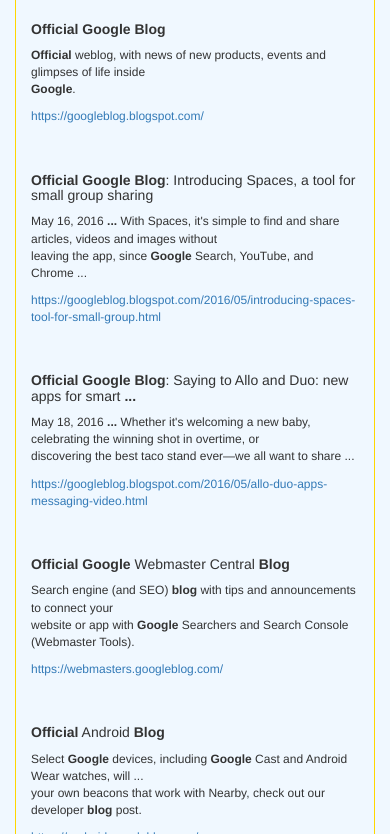
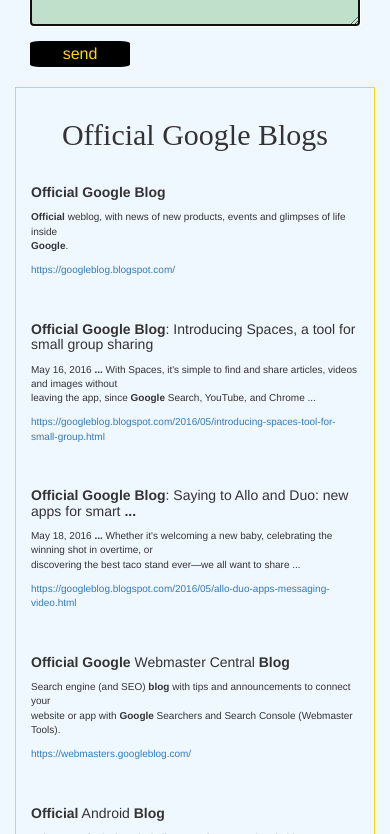
Before and after one commit to hamsters-school/social-school, a website: page app/pages/yurii-kotov/index.html in a window 390 px wide. Shown: the part 609-1443 px from the top of the page. Drawn offline with nearby package versions, Linux system fonts and the light colour scheme.

Commit message:
some minor details

```diff
--- a/app/pages/yurii-kotov/css/style.css
+++ b/app/pages/yurii-kotov/css/style.css
@@ -53,6 +53,10 @@
         margin: 0 auto;
     }
 
+    .article-news {
+        font-size: 16px;
+    }
+
     @media(max-width:767px) {
         .left-colum {
             height: auto;
@@ -62,6 +66,9 @@
         }
         .user-avatar {
             width: 50%;
+        }
+        .article-news {
+            font-size: 10px;
         }
     }
 
@@ -93,8 +100,6 @@
         margin: 20px 0;
     }
 
-    .article-news {}
-
     .to-do__body {
         margin-bottom: 50px;
     }
@@ -105,6 +110,7 @@
 
     .to-do__textarea {
         background-color: #C0E0CB;
+        width: 100%;
     }
 
     .to-do__submit {
@@ -115,6 +121,7 @@
         width: 100px;
         line-height: 1.5;
         border-radius: 10%;
+        margin-bottom: 20px;
     }
 
     .to-do__head {
@@ -127,3 +134,16 @@
         margin: 0;
         padding-left: 10px;
     }
+
+    .to-do__position_sm {
+        display: none;
+    }
+
+    @media(max-width:991px) {
+        .to-do__position_sm {
+            display: block;
+        }
+        .to-do__position_lg {
+            display: none;
+        }
+    }
--- a/app/pages/yurii-kotov/index.html
+++ b/app/pages/yurii-kotov/index.html
@@ -67,6 +67,30 @@
                 <div class="decorate-line"></div>
                 <div class="container-fluid">
                     <div class="row">
+                        <div class="col-sm-8 to-do__position_sm">
+                            <div class="to-do">
+                                <div class="to-do__body">
+                                    <ul id="toDoList" class="to-do__list">
+                                    </ul>
+                                </div>
+                                <div class="to-do__form">
+                                    <div class="row">
+                                        <form action="" method="post" name="forma" id="formData" class="col-xs-12">
+                                            <p class="to-do__head">Write here:</p>
+                                            <p>
+                                                <textarea name="text" id="toDoAreaText" rows="2" class="to-do__textarea" autofocus>
+                                                </textarea>
+                                            </p>
+                                            <input type="submit" value="send" id="submitToDo" class="to-do__submit">
+                                        </form>
+                                    </div>
+                                </div>
+                            </div>
+                        </div>
+                    </div>
+                </div>
+                <div class="container-fluid">
+                    <div class="row">
                         <div class="col-md-8 news-blog">
                             <div class="head-news">
                                 <h2 class="head-news__header" id="headBlog"></h2>
@@ -76,20 +100,25 @@
                                 </div>
                             </div>
                         </div>
-                        <div class="col-md-4">
+                        <div class="col-md-4 col-sm-12 to-do__position_lg">
                             <div class="to-do">
                                 <div class="to-do__body">
                                     <ul id="toDoList" class="to-do__list">
 
                                     </ul>
                                 </div>
+
                                 <div class="to-do__form">
-                                    <form action="#" method="post" id="formData">
-                                        <p class="to-do__head">Write here:</p>
-                                        <textarea name="" id="toDoAreaText" cols="30" rows="2" class="to-do__textarea" placeholder="Type somthing...">
-                                        </textarea>
-                                        <input type="submit" value="send" id="submitToDo" class="to-do__submit">
-                                    </form>
+                                    <div class="row">
+                                        <form action="#toDoList" method="post" id="formData" class="col-xs-12">
+                                            <p class="to-do__head">Write here:</p>
+                                            <p>
+                                                <textarea name="text" id="toDoAreaText" rows="2" class="to-do__textarea">
+                                                </textarea>
+                                            </p>
+                                            <input type="submit" value="send" id="submitToDo" class="to-do__submit">
+                                        </form>
+                                    </div>
                                 </div>
                             </div>
                         </div>
@@ -97,8 +126,10 @@
                 </div>
             </div>
         </div>
+        </div>
 
     </main>
+
 
     <script type="text/javascript" src="js/scripts.js"></script>
     <script src="../../bower_components/jquery/dist/jquery.js"></script>
--- a/app/pages/yurii-kotov/js/scripts.js
+++ b/app/pages/yurii-kotov/js/scripts.js
@@ -39,7 +39,7 @@
                 showNews(blogNews);
                 console.log(blogNews);
 
-            };
+            }
 
         };
 
@@ -49,17 +49,13 @@
         function showNews(blogNews) {
             var getNews = document.getElementById('getNews');
             var createArtircleBlock = document.createElement('article');
-            var addArticleBlock = getNews.appendChild(createArtircleBlock);
 
-            for (var i in blogNews.responseData) {
-                document.getElementById('headBlog').innerHTML = blogNews.responseData.query;
-            };
+
+            document.getElementById('headBlog').innerHTML = blogNews.responseData.query;
             for (var k in blogNews.responseData.entries) {
                 var createArtircleBlock = document.createElement('article');
                 var addArticleBlock = getNews.appendChild(createArtircleBlock);
                 createArtircleBlock.style.marginBottom = '20px';
-                // createArtircleBlock.style.border = '1px solid gold';
-                createArtircleBlock.style.fontSize = '12px';
                 createArtircleBlock.className = 'col-md-10 col-md-offset-1';
                 var elmentShow = '<img href="' + blogNews.responseData.entries[k].url + '">' +
                     '<h5>' + blogNews.responseData.entries[k].title + '</h5>' +
@@ -72,7 +68,7 @@
     getNewsFromGoogle();
 
     function getToDoList() {
-        var addLiMarker = document.getElementById('toDoList');
+        /*var addLiMarker = document.getElementById('toDoList');
         var buttonEvent = document.getElementById('submitToDo');
         buttonEvent.addEventListener('click', function () {
             var toDoAreaText = document.getElementById('toDoAreaText').value;
@@ -81,7 +77,7 @@
 
             localStorage.setItem(toDoAreaText, toDoAreaText);
             addLiMarker.appendChild(newLi);
-        });
+        });*/
 
     };
     getToDoList();
```
